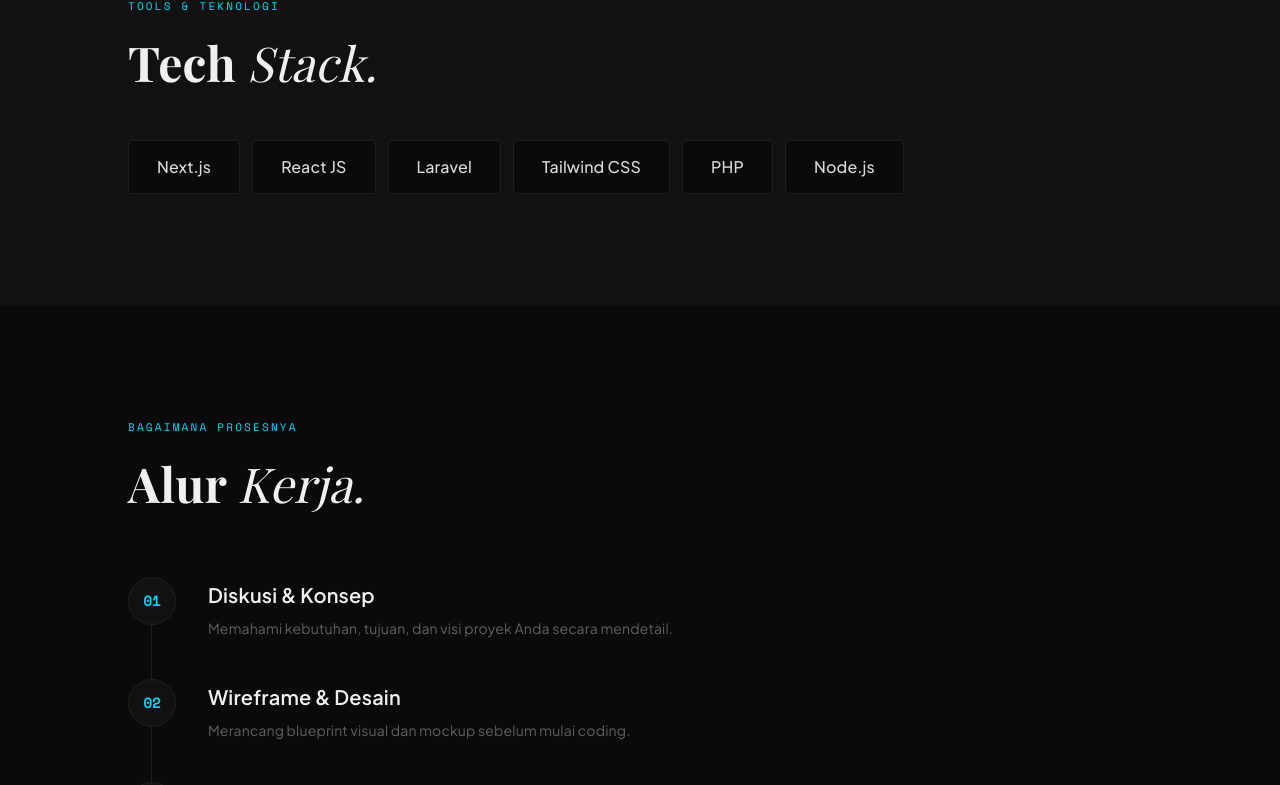
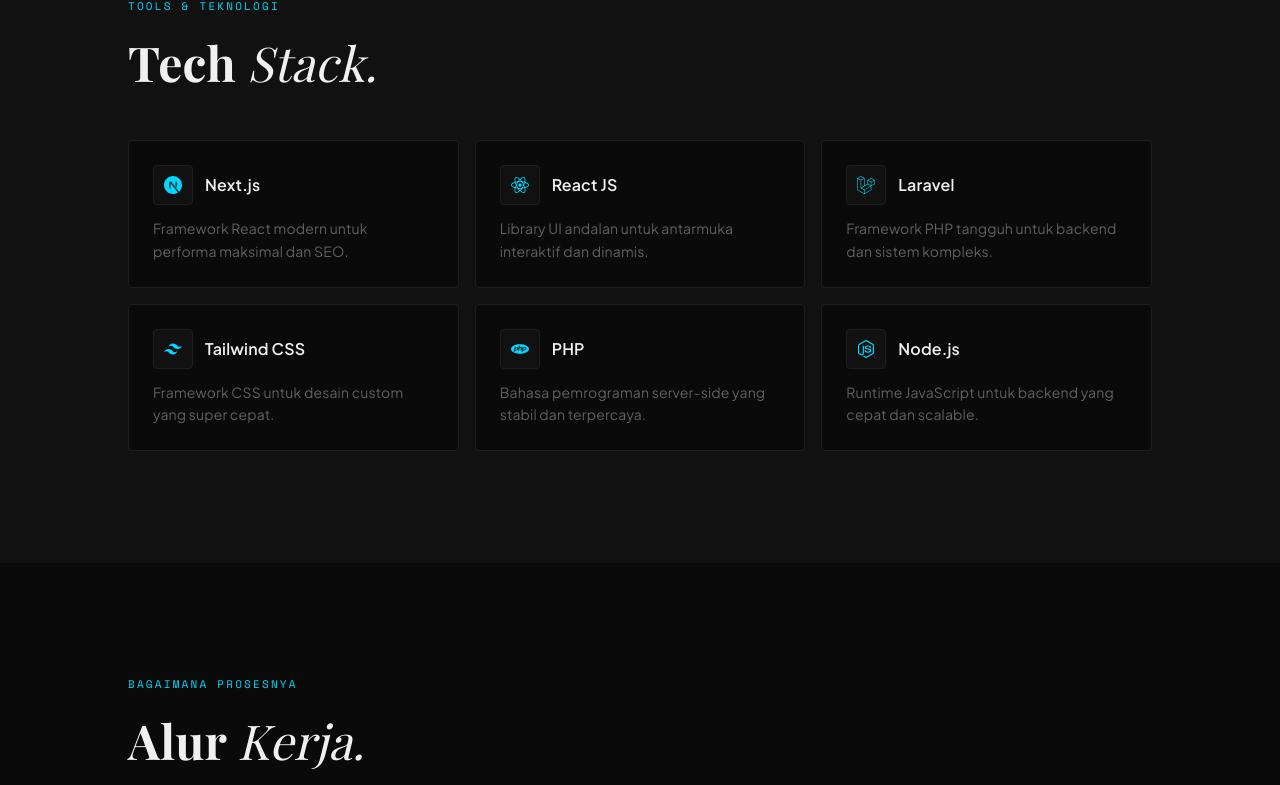
Before and after one commit to Cipaxdragon/Portofolio-Gza, a Next.js app: page /services/coding in a window 1280 px wide. Shown: the part 2535-3320 px from the top of the page. Built offline with nearby package versions, Linux system fonts and the light colour scheme.

Commit message:
feat: add service detail pages and components with reveal text animation

```diff
--- a/src/app/services/[id]/page.js
+++ b/src/app/services/[id]/page.js
@@ -9,8 +9,9 @@
   }))
 }
 
-export function generateMetadata({ params }) {
-  const service = services.find((s) => s.id === params.id)
+export async function generateMetadata({ params }) {
+  const resolvedParams = await params
+  const service = services.find((s) => s.id === resolvedParams.id)
 
   if (!service) {
     return { title: 'Service Not Found' }
@@ -22,8 +23,9 @@
   }
 }
 
-export default function ServiceDetailPage({ params }) {
-  const service = services.find((s) => s.id === params.id)
+export default async function ServiceDetailPage({ params }) {
+  const resolvedParams = await params
+  const service = services.find((s) => s.id === resolvedParams.id)
 
   if (!service) {
     notFound()
--- a/src/components/sections/ServiceDetail.jsx
+++ b/src/components/sections/ServiceDetail.jsx
@@ -8,8 +8,27 @@
 import Footer from '@/components/layout/Footer'
 import CardMotion from '@/components/shared/CardMotion'
 import Link from 'next/link'
-import { ArrowLeft, MessageCircle, MessageSquare, Check, ChevronDown, ChevronUp } from 'lucide-react'
+import { ArrowLeft, MessageCircle, MessageSquare, Check, ChevronDown, ChevronUp, Film, Sparkles, Mic, Code } from 'lucide-react'
 import { useState } from 'react'
+import { SiNextdotjs, SiReact, SiLaravel, SiTailwindcss, SiPhp, SiNodedotjs, SiBlender } from 'react-icons/si'
+import { TbBrandAdobePremiere, TbBrandAdobeAfterEffect, TbBrandAdobe } from 'react-icons/tb'
+
+/* ── Helpers ── */
+function getToolIcon(tool) {
+  switch (tool) {
+    case 'Next.js': return <SiNextdotjs size={18} />
+    case 'React JS': return <SiReact size={18} />
+    case 'Laravel': return <SiLaravel size={18} />
+    case 'Tailwind CSS': return <SiTailwindcss size={18} />
+    case 'PHP': return <SiPhp size={18} />
+    case 'Node.js': return <SiNodedotjs size={18} />
+    case 'Adobe Premiere Pro': return <TbBrandAdobePremiere size={18} />
+    case 'Adobe After Effects': return <TbBrandAdobeAfterEffect size={18} />
+    case 'Adobe Audition': return <TbBrandAdobe size={18} />
+    case 'Blender': return <SiBlender size={18} />
+    default: return <Code size={18} />
+  }
+}
 
 /* ── FAQ Accordion Item ── */
 function FaqItem({ item, index }) {
@@ -161,12 +180,20 @@
               </h2>
             </CardMotion>
 
-            <div className="flex flex-wrap gap-3">
+            <div className="grid grid-cols-1 sm:grid-cols-2 lg:grid-cols-3 gap-4">
               {service.tools.map((tool, i) => (
-                <CardMotion key={tool} delay={i * 0.05}>
-                  <span className="inline-block text-base font-medium bg-brand-bg border border-brand-border text-brand-text/90 px-7 py-3.5 rounded-sm cursor-default hover:border-brand-accent/50 hover:text-brand-accent transition-colors">
-                    {tool}
-                  </span>
+                <CardMotion key={tool.name} delay={i * 0.05}>
+                  <div className="flex flex-col gap-3 bg-brand-bg border border-brand-border p-6 rounded-sm hover:border-brand-accent/40 transition-colors h-full">
+                    <div className="flex items-center gap-3">
+                      <div className="w-10 h-10 flex items-center justify-center bg-brand-bg-2 border border-brand-border rounded-sm text-brand-accent">
+                        {getToolIcon(tool.name)}
+                      </div>
+                      <h3 className="font-sans font-bold text-brand-text">{tool.name}</h3>
+                    </div>
+                    <p className="text-brand-muted text-sm leading-relaxed">
+                      {tool.description}
+                    </p>
+                  </div>
                 </CardMotion>
               ))}
             </div>
--- a/src/components/sections/ServicesFull.jsx
+++ b/src/components/sections/ServicesFull.jsx
@@ -67,8 +67,8 @@
           <h4 className="text-[11px] uppercase tracking-[0.2em] font-mono text-brand-muted mb-4">Tech Stack & Tools</h4>
           <div className="flex flex-wrap gap-2">
             {service.tools.map(tool => (
-              <span key={tool} className="text-sm font-medium bg-white/5 border border-white/10 text-brand-text/90 px-4 py-2 rounded-sm hover:bg-white/10 hover:border-brand-accent/50 transition-colors cursor-default">
-                {tool}
+              <span key={tool.name} className="text-sm font-medium bg-white/5 border border-white/10 text-brand-text/90 px-4 py-2 rounded-sm hover:bg-white/10 hover:border-brand-accent/50 transition-colors cursor-default">
+                {tool.name}
               </span>
             ))}
           </div>
--- a/src/components/shared/RevealText.jsx
+++ b/src/components/shared/RevealText.jsx
@@ -8,7 +8,7 @@
   const isInView = useInView(ref, { once: true, margin: '-10%' })
 
   return (
-    <div ref={ref} className="overflow-hidden">
+    <div ref={ref} className="overflow-hidden px-2 -mx-2 py-2 -my-2">
       <motion.div
         className={className}
         initial={{ y: '105%', opacity: 0 }}
--- a/src/data/services.js
+++ b/src/data/services.js
@@ -5,7 +5,14 @@
     title         : 'Jasa Coding Web',
     tagline       : 'Wujudkan Ide Digitalmu Menjadi Website Nyata.',
     description   : 'Membangun ekosistem website modern, interaktif, dan sangat responsif. Layanan ini mencakup pembuatan company profile profesional, portfolio kreatif, toko online (e-commerce), web dinamis dengan sistem manajemen konten kustom, hingga pengembangan aplikasi web kompleks (Full-Stack). Semua kode ditulis dengan struktur rapi (Clean Code) dan dioptimalkan secara mendalam untuk performa super cepat, keamanan, serta SEO-friendly.',
-    tools         : ['Next.js', 'React JS', 'Laravel', 'Tailwind CSS', 'PHP', 'Node.js'],
+    tools         : [
+      { name: 'Next.js', description: 'Framework React modern untuk performa maksimal dan SEO.' },
+      { name: 'React JS', description: 'Library UI andalan untuk antarmuka interaktif dan dinamis.' },
+      { name: 'Laravel', description: 'Framework PHP tangguh untuk backend dan sistem kompleks.' },
+      { name: 'Tailwind CSS', description: 'Framework CSS untuk desain custom yang super cepat.' },
+      { name: 'PHP', description: 'Bahasa pemrograman server-side yang stabil dan terpercaya.' },
+      { name: 'Node.js', description: 'Runtime JavaScript untuk backend yang cepat dan scalable.' }
+    ],
 
     // --- Detail Page Content ---
     offerings     : [
@@ -64,7 +71,12 @@
     title         : 'Editing Video',
     tagline       : 'Ubah Rekaman Mentah Menjadi Karya Visual yang Memukau.',
     description   : 'Menghadirkan layanan paska-produksi video profesional dan animasi motion graphics yang memukau secara visual. Layanan ini mencakup proses cutting dinamis, color grading sinematik, sound design immersif, pembuatan animasi logo (bumper), lower third, dan efek visual (VFX) dasar. Sangat cocok untuk kebutuhan konten YouTube, video pendek (TikTok/Reels), video promosi bisnis, presentasi, podcast, maupun dokumentasi event eksklusif.',
-    tools         : ['Adobe Premiere Pro', 'Adobe After Effects', 'Adobe Audition', 'Blender'],
+    tools         : [
+      { name: 'Adobe Premiere Pro', description: 'Software standar industri untuk editing video presisi tinggi.' },
+      { name: 'Adobe After Effects', description: 'Software terdepan untuk motion graphics dan efek visual.' },
+      { name: 'Adobe Audition', description: 'Tools profesional untuk mixing, mastering, dan sound design.' },
+      { name: 'Blender', description: 'Software 3D powerful untuk animasi dan rendering tingkat lanjut.' }
+    ],
 
     offerings     : [
       {
```
